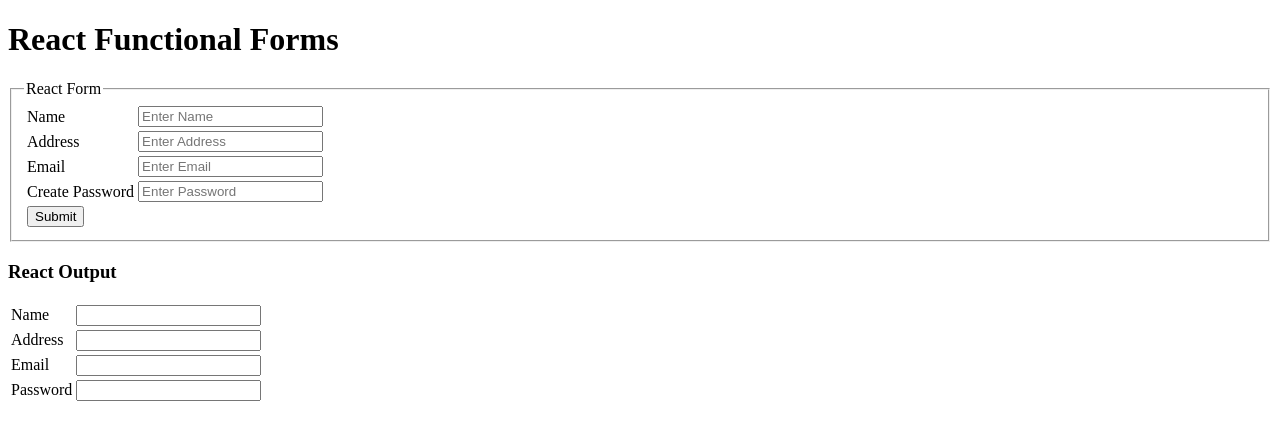
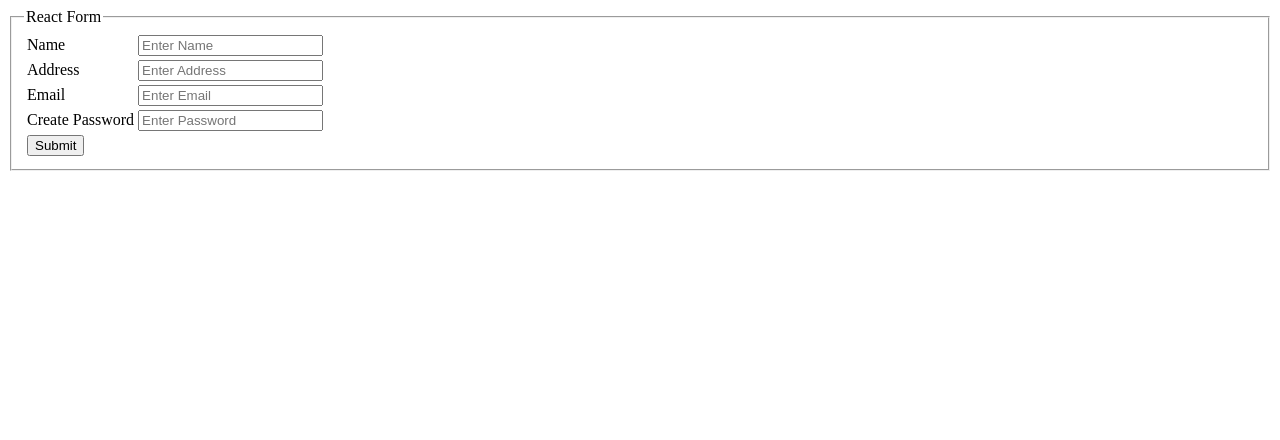
Before and after one commit to dassujan/ejobindiareact, a React (Create React App) app: page / in a window 1280 px wide. Shown: the top 440 px of the page. Built offline with nearby package versions, Linux system fonts and the light colour scheme.

Commit message:
DAY020 - FORM INPUTS HANDLE & FORM HANDLE WITH FORMIK

```diff
--- a/package.json
+++ b/package.json
@@ -6,6 +6,7 @@
     "@testing-library/jest-dom": "^5.16.5",
     "@testing-library/react": "^13.4.0",
     "@testing-library/user-event": "^13.5.0",
+    "formik": "^2.2.9",
     "react": "^18.2.0",
     "react-dom": "^18.2.0",
     "react-scripts": "5.0.1",
--- a/src/App.js
+++ b/src/App.js
@@ -1,15 +1,13 @@
-import FunState from "./components/FunState";
-import ClassState from "./components/ClassState";
-import FunInputs from './components/FunInputs.jsx'
-import FunForm from "./components/FunForm";
+import ReactFromCheck from "./components/ReactFromCheck";
+import ClassInputs from "./components/ClassInputs";
+import FormikFormHandle from "./components/ReactForm/FormikFormHandle";
 
 function App() {
   return (
     <div>
-      {/* <FunState/> */}
-      {/* <ClassState/> */}
-      {/* <FunInputs/> */}
-      <FunForm/>
+      {/* <ReactFromCheck/> */}
+      {/* <ClassInputs/> */}
+      <FormikFormHandle/>
     </div>
   );
 }
--- /dev/null
+++ b/src/components/ClassInputs.jsx
@@ -0,0 +1,40 @@
+import React, { Component } from "react";
+
+export class ClassInputs extends Component {
+    constructor(){
+        super();
+        this.state = {
+            name:'',
+            add:'',
+        }
+    }
+    handleChangeName=(event) => {
+        this.setState({
+            name:event.target.value,
+        })
+    }
+    handleChangeAdd=(event) => {
+        this.setState({
+            add:event.target.value,
+        })
+    }
+    handleSubmit = (e) => {
+        e.preventDefault();
+        console.log(this.state.name + " && " + this.state.add)
+    }
+    render() {
+        return (
+            <div>
+                <form onSubmit={this.handleSubmit}>
+                    Name:- <input type='text' onChange={this.handleChangeName} value={this.state.name}/>
+                    <br/>
+                    Address:- <input type='text' onChange={this.handleChangeAdd} value={this.state.add}/>
+                    <br/>
+                    <button type="submit">Submit</button>
+                </form>
+            </div>
+        )
+    }
+}
+
+export default ClassInputs
--- /dev/null
+++ b/src/components/ReactForm/FormikFormHandle.jsx
@@ -0,0 +1,72 @@
+import React from 'react'
+import { useFormik } from 'formik';
+
+
+const FormikFormHandle = () => {
+    // const [name, setName] = useState('');
+    // const [Add, setAdd] = useState('');
+    // const [email, setemail] = useState('');
+    // const [pass, setpass] = useState('');
+    const formik = useFormik({
+        initialValues:{
+            name:'',
+            add:'',
+            email:'',
+            pass:'',
+        },
+        onSubmit:(values)=>{
+            console.log(values);
+        }
+    })
+    return (
+        <div>
+            <form onSubmit={formik.handleSubmit}>
+                <fieldset>
+                    <legend>React Form</legend>
+                    <table>
+                        <tr>
+                            <td>Name</td>
+                            <td>
+                                <input type="text" onChange={formik.handleChange} placeholder="Enter Name"
+                                // value={formik.values.name}
+                                name='name'/>
+                            </td>
+                        </tr>
+                        <tr>
+                            <td>Address</td>
+                            <td>
+                                <input type="text" onChange={formik.handleChange} placeholder="Enter Address"
+                                name='add'
+                                // value={formik.values.add}
+                                />
+                            </td>
+                        </tr>
+                        <tr>
+                            <td>Email</td>
+                            <td>
+                            <input type="email" onChange={formik.handleChange} placeholder="Enter Email"
+                            name='email'
+                            // value={formik.values.email}
+                            />
+                            </td>
+                        </tr>
+                        <tr>
+                            <td>Create Password</td>
+                            <td> <input type="password" onChange={formik.handleChange} placeholder="Enter Password"
+                            name='pass'
+                            // value={formik.values.pass}
+                            /> </td>
+                        </tr>
+                        <tr>
+                            <td colSpan={2}>
+                                <button type="submit">Submit</button>
+                            </td>
+                        </tr>
+                    </table>
+                </fieldset>
+            </form>
+        </div>
+    )
+}
+
+export default FormikFormHandle;
--- /dev/null
+++ b/src/components/ReactFromCheck.jsx
@@ -0,0 +1,67 @@
+import React, {useState} from "react";
+
+const ReactFromCheck = () => {
+    const [dob, setDob] = useState();
+    const [gen, setGen] = useState('');
+    const [lang, setLang] = useState([]);
+    const [course, setCourse] = useState('');
+
+    const handleGenChange = (e)=>{
+        setGen(e.target.value);
+    }
+    const handleCheckBoxChange = (e) => {
+        const value = e.target.value;
+        const check = e.target.checked;
+        check?setLang([...lang,value]):setLang(lang.filter((e)=>e!==value));
+        // if(check){
+        //     setLang([...lang, value])
+        // }else{
+        //     setLang(lang.filter((e)=>e!=value))
+        // }
+    }
+    const handleSubmit = (e) => {
+        e.preventDefault();
+        document.getElementById('f1').innerHTML = dob
+        document.getElementById('f2').innerHTML = gen
+        document.getElementById('f3').innerHTML = lang
+        document.getElementById('f4').innerHTML = course;
+    }
+    return (
+        <div>
+            <form onSubmit={handleSubmit}>
+                DOB:-
+                <input type="date" onChange={(e)=>setDob(e.target.value)}/>
+                <br/>
+                Gender:-
+                <input type="radio" name='gen' value='Male' onChange={handleGenChange}/>Male
+                <input type="radio" name='gen' value='Female' onChange={handleGenChange}/>Female
+                <input type="radio" name='gen' value='Others' onChange={handleGenChange}/>Others
+                <br/>
+                Language:-
+                <input type='checkbox' value='English' onChange={handleCheckBoxChange}/>English
+                <input type='checkbox' value='Hindi' onChange={handleCheckBoxChange}/>Hindi
+                <input type='checkbox' value='Bengali' onChange={handleCheckBoxChange}/>Bengali
+                <br/>
+                Course:-
+                <select onChange={(e)=>setCourse(e.target.value)}>
+                    <option>Select</option>
+                    <option value='BCA'>BCA</option>
+                    <option value='BTECH'>BTECH</option>
+                    <option value='MCA'>MCA</option>
+                    <option value='MTECH'>MTECH</option>
+                </select>
+                <br/>
+                <button type="submit">Submit</button>
+            </form>
+            <fieldset>
+                <legend>Output</legend>
+                DOB:- <em id="f1"></em><br/>
+                Gen:- <em id="f2"></em><br/>
+                Lang:- <em id="f3"></em><br/>
+                Course:- <em id="f4"></em><br/>
+            </fieldset>
+        </div>
+    )
+}
+
+export default ReactFromCheck;
```
Also changed, not shown: 1 other file (tests, documents, lock files or other folders).
